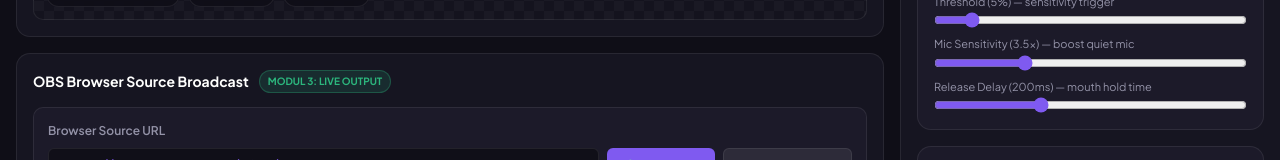
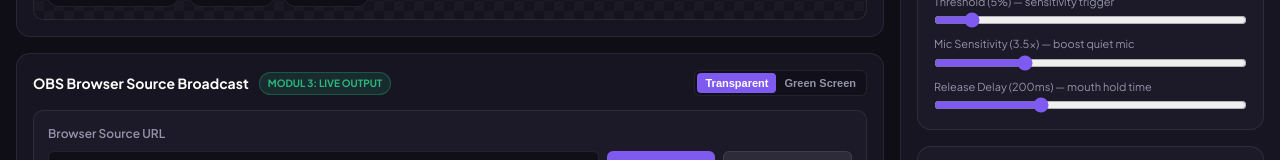
Before and after one commit to rexkarbu/nvl-studio, a React (Vite) app: page / in a window 1280 px wide. Shown: the part 523-683 px from the top of the page. Built offline with nearby package versions, Linux system fonts and the light colour scheme; no server answers.

Commit message:
feat: add green screen chroma broadcast support and background throttling fix

```diff
--- a/electron/main.ts
+++ b/electron/main.ts
@@ -217,6 +217,7 @@ async function createWindow(): Promise<void> {
       contextIsolation: true,
       sandbox: true,
       nodeIntegration: false,
+      backgroundThrottling: false,
     },
   });
 
--- a/src/modules/live/LiveOutput.css
+++ b/src/modules/live/LiveOutput.css
@@ -69,3 +69,10 @@ body,
   50% { opacity: 1; }
   100% { opacity: 0.4; }
 }
+
+body.bg-chroma-green,
+body.bg-chroma-green #root,
+body.bg-chroma-green .live-output-container {
+  background: #00e600 !important;
+  background-color: #00e600 !important;
+}
--- a/src/modules/live/LiveOutputApp.tsx
+++ b/src/modules/live/LiveOutputApp.tsx
@@ -35,6 +35,20 @@ export const LiveOutputApp: React.FC<LiveOutputAppProps> = ({ projectId: propPro
 
   const projectId = getActiveProjectId();
   const isDebugMode = new URLSearchParams(window.location.search).get('debug') === '1';
+  const isChroma =
+    new URLSearchParams(window.location.search).get('bg') === 'green' ||
+    new URLSearchParams(window.location.search).get('chroma') === '1';
+
+  useEffect(() => {
+    if (isChroma) {
+      document.body.classList.add('bg-chroma-green');
+    } else {
+      document.body.classList.remove('bg-chroma-green');
+    }
+    return () => {
+      document.body.classList.remove('bg-chroma-green');
+    };
+  }, [isChroma]);
 
   useEffect(() => {
     if (!canvasRef.current) return;
--- a/src/modules/workspace/BroadcastPanel.tsx
+++ b/src/modules/workspace/BroadcastPanel.tsx
@@ -7,10 +7,11 @@ interface BroadcastPanelProps {
 
 export const BroadcastPanel: React.FC<BroadcastPanelProps> = ({ serverPort, projectId }) => {
   const [copied, setCopied] = useState<boolean>(false);
+  const [bgMode, setBgMode] = useState<'transparent' | 'green'>('transparent');
 
   // Always target the dedicated NVL Local Server (port 17777 or resolved serverPort)
   const port = serverPort || 17777;
-  const targetUrl = `http://127.0.0.1:${port}/live/${projectId}`;
+  const targetUrl = `http://127.0.0.1:${port}/live/${projectId}${bgMode === 'green' ? '?bg=green' : ''}`;
 
   const handleCopyUrl = async () => {
     try {
@@ -40,6 +41,23 @@ export const BroadcastPanel: React.FC<BroadcastPanelProps> = ({ serverPort, proj
         <div className="panel-title-group">
           <span className="panel-title">OBS Browser Source Broadcast</span>
           <span className="status-badge-live">Modul 3: Live Output</span>
+        </div>
+
+        <div className="bg-toggle-group">
+          <button
+            className={`toggle-btn ${bgMode === 'transparent' ? 'active' : ''}`}
+            onClick={() => setBgMode('transparent')}
+            title="Transparent (Alpha Channel)"
+          >
+            Transparent
+          </button>
+          <button
+            className={`toggle-btn ${bgMode === 'green' ? 'active' : ''}`}
+            onClick={() => setBgMode('green')}
+            title="Chroma Green Screen"
+          >
+            Green Screen
+          </button>
         </div>
       </div>
 
```
